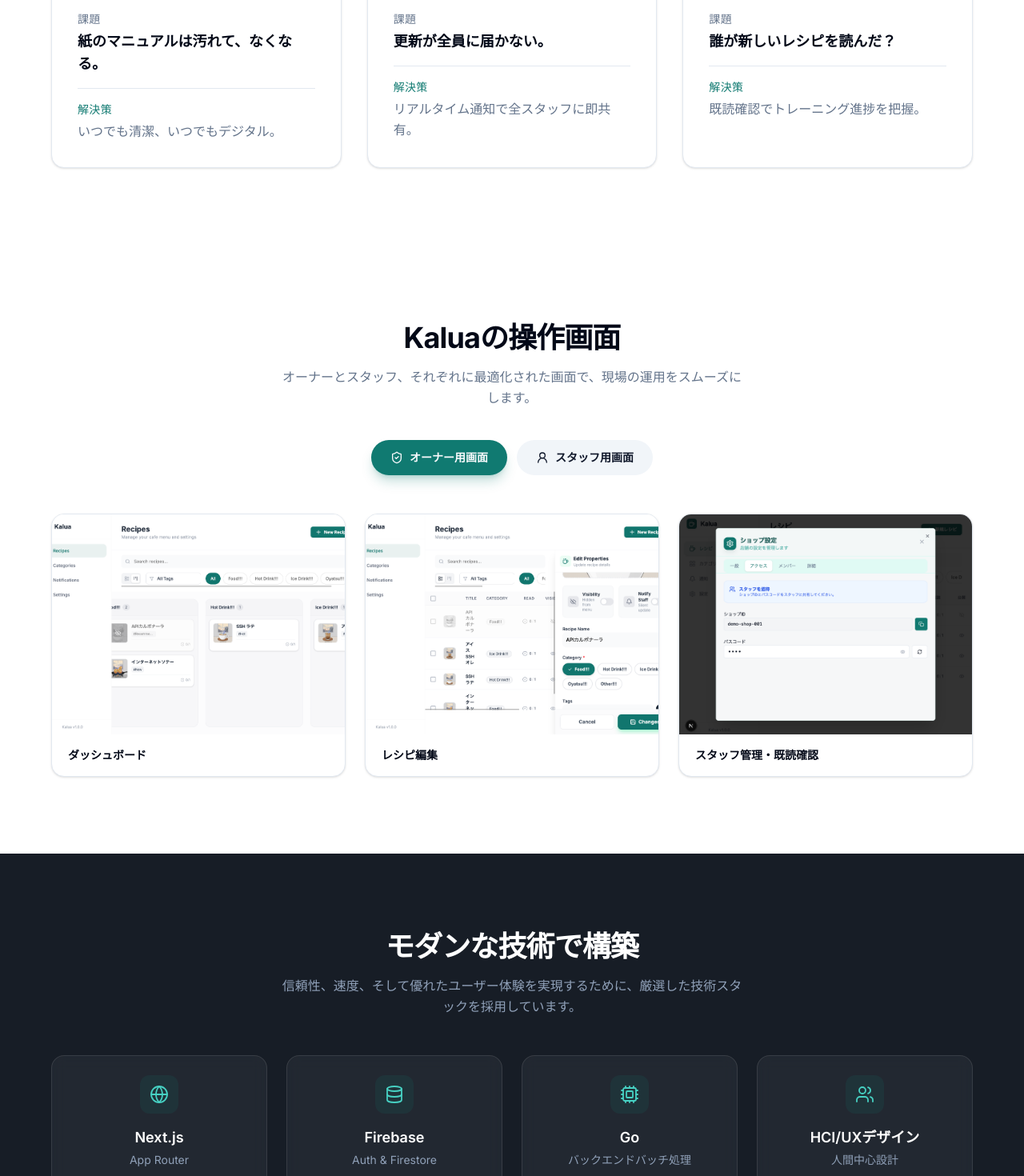
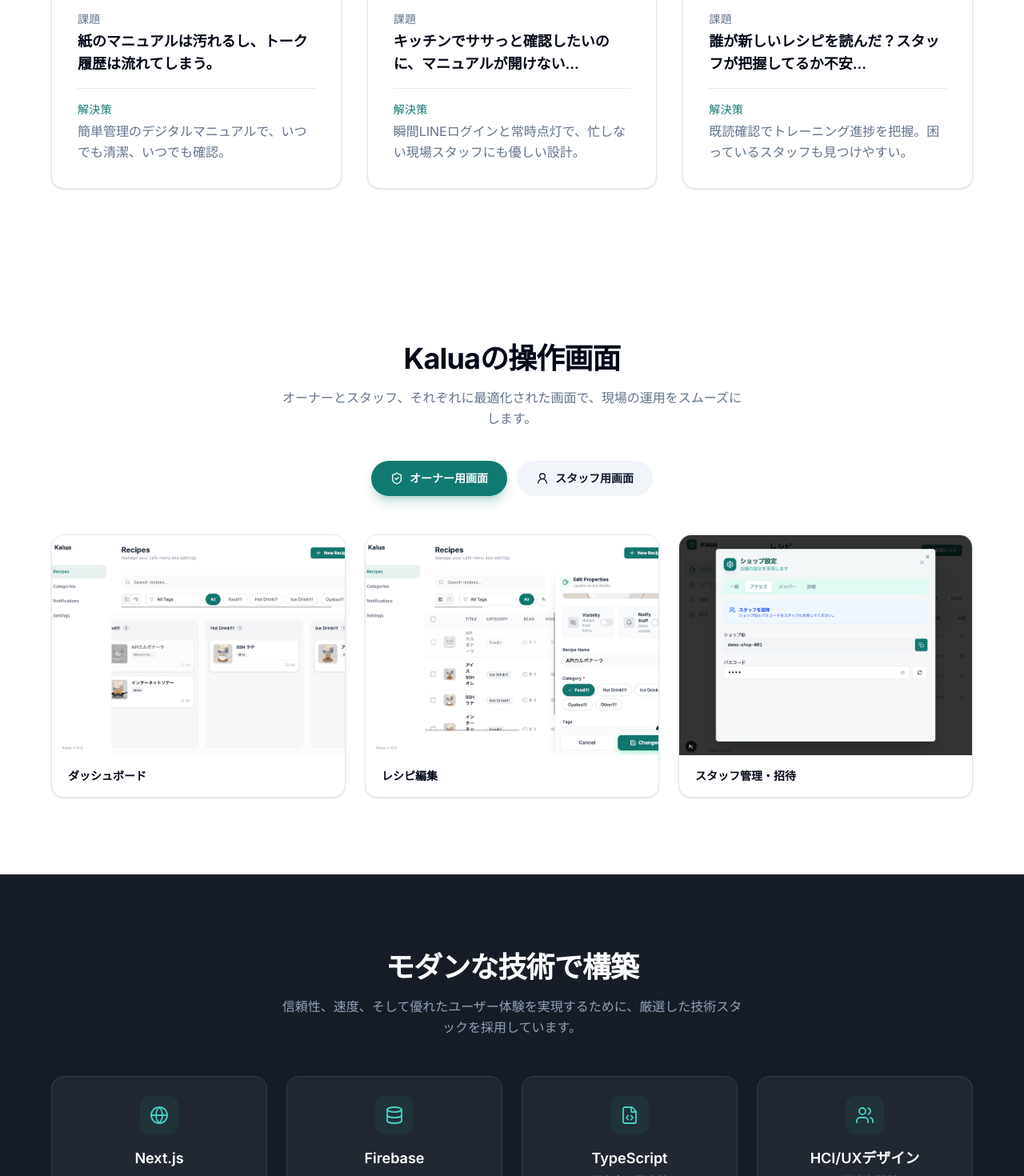
Before and after one commit to Theater-No7/kalua, a Next.js app: page / in a window 1280 px wide. Shown: the part 1400-2870 px from the top of the page at 80% size. Built offline with nearby package versions, Linux system fonts and the light colour scheme; no server answers.

Commit message:
feat: Update tech stack item from Go to TypeScript and revise staff management screenshot caption.

```diff
--- a/components/landing-page/AppScreenshotsSection.tsx
+++ b/components/landing-page/AppScreenshotsSection.tsx
@@ -22,8 +22,8 @@
             },
             {
                 src: "/lp-image/owner-staff-management.png",
-                alt: "オーナー向けスタッフ管理・既読確認画面",
-                caption: "スタッフ管理・既読確認",
+                alt: "オーナー向けスタッフ管理・招待画面",
+                caption: "スタッフ管理・招待",
             },
         ],
     },
--- a/components/landing-page/ProblemSolutionSection.tsx
+++ b/components/landing-page/ProblemSolutionSection.tsx
@@ -2,18 +2,18 @@
 
 const items = [
     {
-        problem: "紙のマニュアルは汚れて、なくなる。",
-        solution: "いつでも清潔、いつでもデジタル。",
+        problem: "紙のマニュアルは汚れるし、トーク履歴は流れてしまう。",
+        solution: "簡単管理のデジタルマニュアルで、いつでも清潔、いつでも確認。",
         Icon: Smartphone,
     },
     {
-        problem: "更新が全員に届かない。",
-        solution: "リアルタイム通知で全スタッフに即共有。",
+        problem: "キッチンでササっと確認したいのに、マニュアルが開けない...",
+        solution: "瞬間LINEログインと常時点灯で、忙しない現場スタッフにも優しい設計。",
         Icon: Bell,
     },
     {
-        problem: "誰が新しいレシピを読んだ？",
-        solution: "既読確認でトレーニング進捗を把握。",
+        problem: "誰が新しいレシピを読んだ？スタッフが把握してるか不安...",
+        solution: "既読確認でトレーニング進捗を把握。困っているスタッフも見つけやすい。",
         Icon: CheckCircle2,
     },
 ]
--- a/components/landing-page/TechStackSection.tsx
+++ b/components/landing-page/TechStackSection.tsx
@@ -1,4 +1,5 @@
 import { Globe, Database, Cpu, Users } from "lucide-react"
+import { FileCode } from "lucide-react"
 
 const techItems = [
     {
@@ -12,9 +13,9 @@
         Icon: Database,
     },
     {
-        name: "Go",
-        detail: "バックエンドバッチ処理",
-        Icon: Cpu,
+        name: "TypeScript",
+        detail: "型安全な堅牢性",
+        Icon: FileCode,
     },
     {
         name: "HCI/UXデザイン",
```
